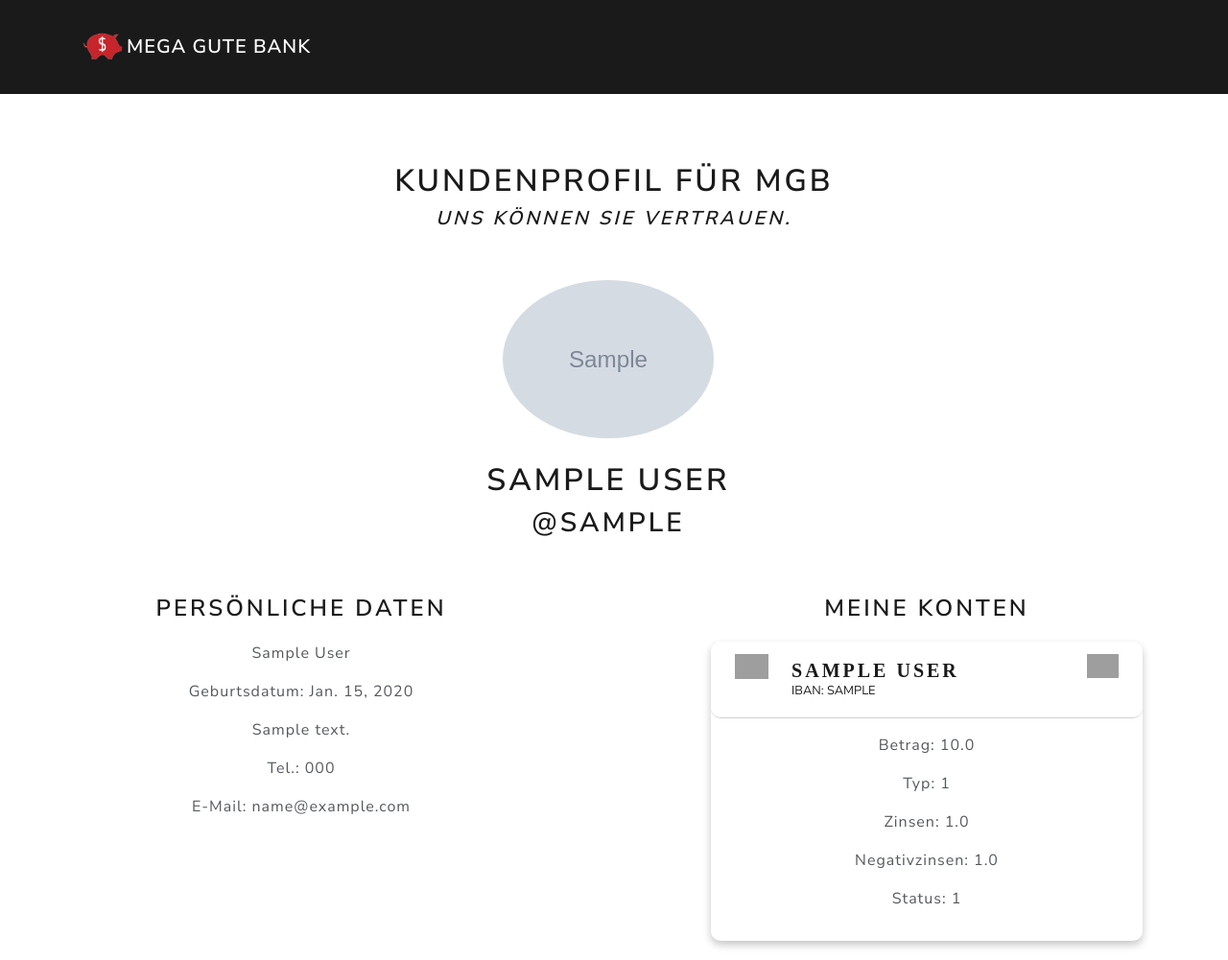
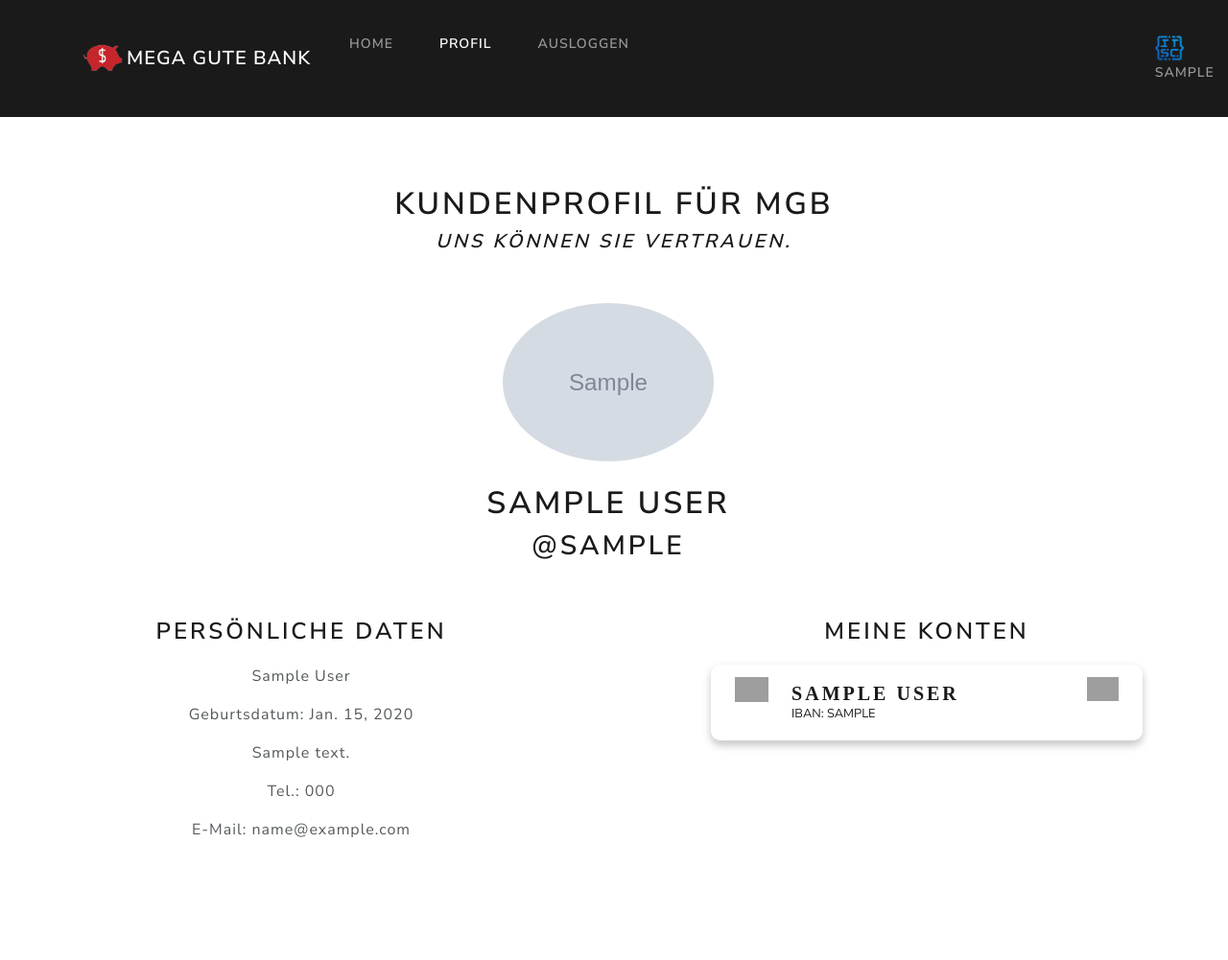
Before and after one commit to timstallinger/bank-website, a Django app: page /accounts/profile/ in a window 1280 px wide. Shown: the whole page at 96% size. After the commit the page ends 873 px from the top, so only its background shows below. Run offline with Django 4.2, Linux system fonts and the light colour scheme; a user stored in the database is signed in; tables that the repository leaves empty hold one stand-in row (values such as "Sample post"); grey boxes marked "Sample" are stand-in pictures; some libraries are stand-ins or nearby versions; grey boxes are pictures that could not be loaded.

Commit message:
profil.html 3.1 (fix: buttons -> /accounts/profile)

```diff
--- a/megagutebank/templates/base_layout.html
+++ b/megagutebank/templates/base_layout.html
@@ -54,14 +54,14 @@
                 {% else %}
                     {% if request.path == '/' %}
                         <a class="nav-item nav-link active" href="/" id="nav-home">Home</a>
-                        <a class="nav-item nav-link" href="/profile" id="nav-profile">Profil</a>
+                        <a class="nav-item nav-link" href="/accounts/profile" id="nav-profile">Profil</a>
                         <a class="nav-item nav-link" href="/accounts/logout/" id="nav-logout">Ausloggen</a>
-                    {% elif request.path == '/profile/' %}
+                    {% elif request.path == '/accounts/profile/' %}
                         <a class="nav-item nav-link" href="/" id="nav-home">Home</a>
-                        <a class="nav-item nav-link active" href="/profile" id="nav-profile">Profil</a>
+                        <a class="nav-item nav-link active" href="/accounts/profile" id="nav-profile">Profil</a>
                         <a class="nav-item nav-link" href="/accounts/logout/" id="nav-logout">Ausloggen</a>
 
-                        <a class="nav-item nav-link" href="/profile" style="margin-left: 500px;">
+                        <a class="nav-item nav-link" href="/accounts/profile" style="margin-left: 500px;">
                             <img src="{% static 'images/adminlogo.png' %}" width="30px">
                             {{ user.username }}
                         </a>
--- a/megagutebank/templates/index.html
+++ b/megagutebank/templates/index.html
@@ -48,7 +48,7 @@
                         <div class="card-body">
                             <h5 class="card-title">Profil</h5>
                             <p class="card-text">Sehen Sie sich hier Ihr Profil und Ihre Konten an.</p>
-                            <a href="/profile" class="btn btn-primary">Profil</a>
+                            <a href="/accounts/profile" class="btn btn-primary">Profil</a>
                         </div>
                     </div>
                 </div>
--- a/megagutebank/templates/profile.html
+++ b/megagutebank/templates/profile.html
@@ -109,7 +109,7 @@
                         </button>
                     </div>
 
-                <div id="collapse{{ forloop.counter }}" class="collapse show" aria-labelledby="headingOne" data-parent="#accordion">
+                <div id="collapse{{ forloop.counter }}" class="collapse" aria-labelledby="headingOne">
                     <div class="card-body">
                         <p>Betrag: {{account.amount}}</p>
                         <p>Typ: {{account.type}}</p>
```
